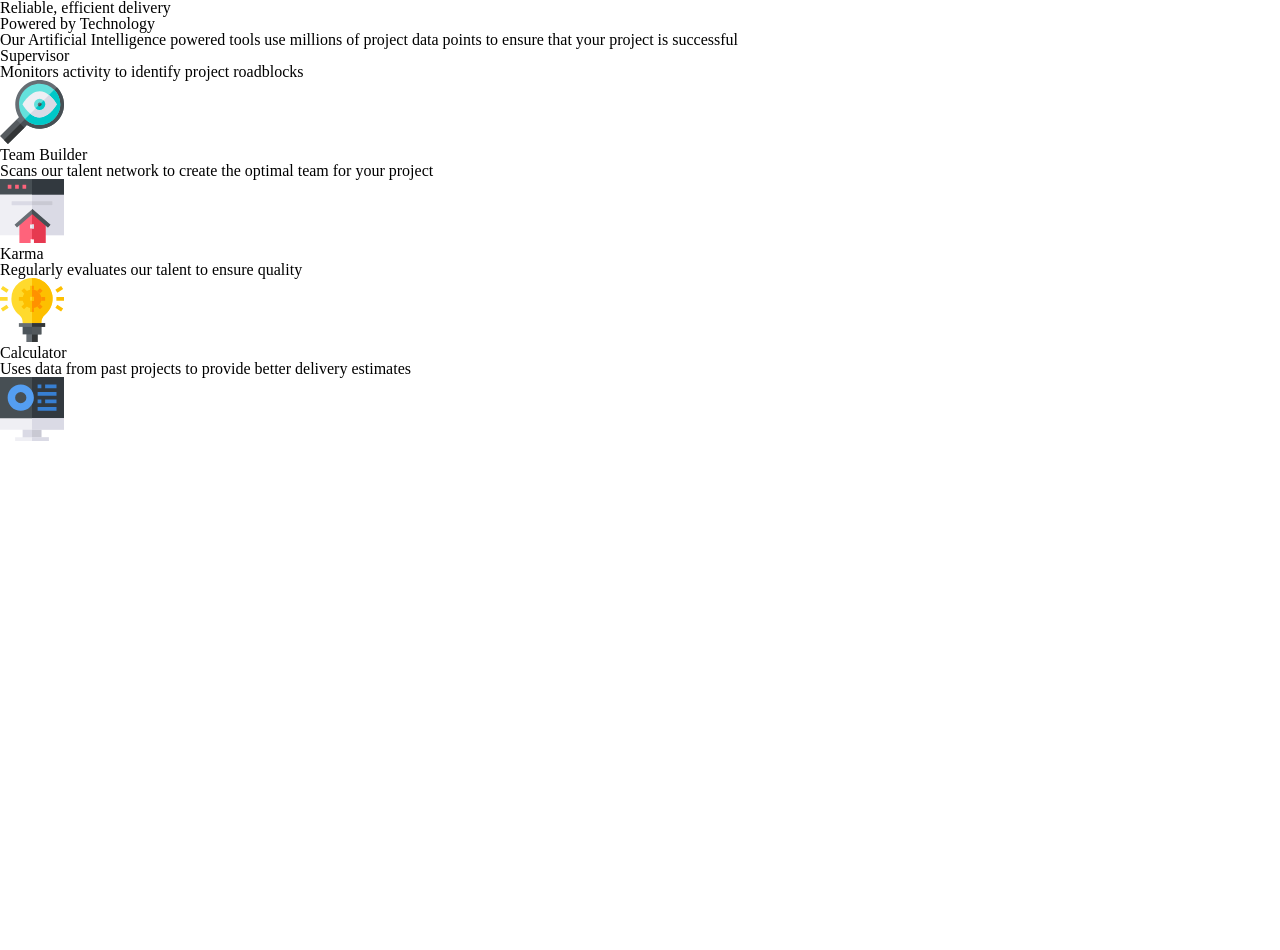
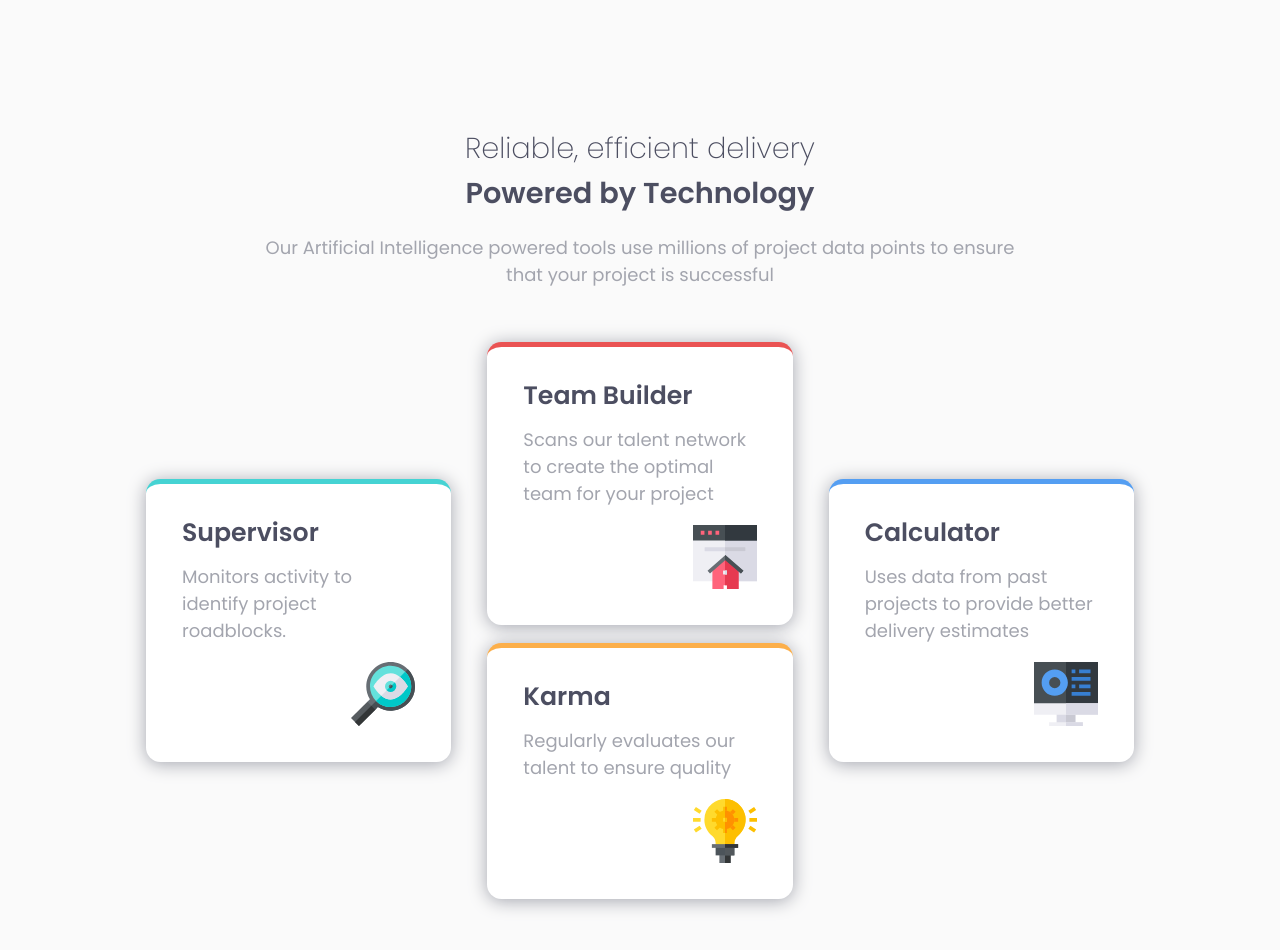
Before and after one commit to moheb2000/Four-card-feature-section-challenge-hub, a plain HTML site: page index.html in a window 1280 px wide. Before the commit the page ends 800 px from the top, so only its background shows below. Drawn offline with Linux system fonts and the light colour scheme.

Commit message:
Complete style.css

```diff
--- a/css/style.css
+++ b/css/style.css
@@ -1,2 +1,120 @@
 @import "reset.css";
 @import url('https://fonts.googleapis.com/css2?family=Poppins:wght@200;400;600&display=swap');
+
+:root {
+  --cl-red: hsl(0, 78%, 62%);
+  --cl-cyan: hsl(180, 62%, 55%);
+  --cl-orange: hsl(34, 97%, 64%);
+  --cl-blue: hsl(212, 86%, 64%);
+  --cl-very-dark-blue: hsl(234, 12%, 34%);
+  --cl-grayish-blue: hsl(229, 6%, 66%);
+  --cl-very-light-gray: hsl(0, 0%, 98%);
+  --cl-white: hsl(0, 100%, 100%);
+
+  --fs-defualt: 15px;
+
+  font: 400 var(--fs-defualt) Poppins;
+}
+
+@media all and (min-width: 1024px) {
+  :root {
+    font-size: 18px;
+  }
+}
+
+body {
+  background:var(--cl-very-light-gray);
+}
+
+main {
+  width: 80%;
+  margin: 7rem 10%;
+}
+
+h1 {
+  color: var(--cl-very-dark-blue);
+  text-align: center;
+  font-size: 1.6rem;
+  font-weight: 200;
+  line-height: 2.5rem;
+  margin-bottom: 1rem;
+}
+
+span {
+  font-weight: 600;
+}
+
+h2 {
+  color: var(--cl-very-dark-blue);
+  font-size: 1.4rem;
+  font-weight: 600;
+  margin-bottom: 1rem;
+}
+
+p {
+  line-height: 1.5rem;
+  color: var(--cl-grayish-blue);
+}
+
+img {
+  display: block;
+  margin-left: auto;
+}
+
+.intro-block {
+  max-width: 768px;
+  margin: 0 auto;
+}
+
+.intro {
+  text-align: center;
+  margin-bottom: 3rem;
+}
+
+.cards {
+  display: flex;
+  flex-direction: column;
+}
+
+.card {
+  background: var(--cl-white);
+  border-radius: .8rem;
+  padding: 2rem;
+  margin-bottom: 2rem;
+  box-shadow: 0px 2px 1rem var(--cl-grayish-blue);
+}
+
+.card p {
+  margin-bottom: 1rem;
+}
+
+.card-1 {
+  border-top: 5px solid var(--cl-cyan);
+}
+
+.card-2 {
+  border-top: 5px solid var(--cl-red);
+}
+
+.card-3 {
+  border-top: 5px solid var(--cl-orange);
+}
+
+.card-4 {
+  border-top: 5px solid var(--cl-blue);
+}
+
+.column {
+  flex: 1;
+}
+
+@media all and (min-width: 768px) {
+  .cards {
+    flex-direction: row;
+    align-items: center;
+  }
+
+  .card {
+    margin: 0 1rem 1rem;
+  }
+}
--- a/index.html
+++ b/index.html
@@ -11,30 +11,36 @@
 
 <body>
   <main>
+    <div class="intro-block">
       <h1>Reliable, efficient delivery<br><span>Powered by Technology</span></h1>
-    <p>Our Artificial Intelligence powered tools use millions of project data points to ensure that your project is successful</p>
+      <p class="intro">Our Artificial Intelligence powered tools use millions of project data points to ensure that your project is successful</p>
+    </div>
     <div class="cards">
-      <div class="card-1">
+      <div class="column">
+        <div class="card-1 card">
           <h2>Supervisor</h2>
-        <p>Monitors activity to identify project roadblocks</p>
+          <p>Monitors activity to identify project roadblocks.</p>
           <img src="images/icon-supervisor.svg" alt="Supervisor icon">
         </div>
-      <div class="cards-2">
-        <div class="card-2">
+      </div>
+      <div class="cards-2 column">
+        <div class="card-2 card">
           <h2>Team Builder</h2>
           <p>Scans our talent network to create the optimal team for your project</p>
           <img src="images/icon-team-builder.svg" alt="team builder icon">
         </div>
-        <div class="card-3">
+        <div class="card-3 card">
           <h2>Karma</h2>
           <p>Regularly evaluates our talent to ensure quality</p>
           <img src="images/icon-karma.svg" alt="karma icon">
         </div>
       </div>
-      <div class="card-4">
+      <div class="column">
+        <div class="card-4 card">
           <h2>Calculator</h2>
           <p>Uses data from past projects to provide better delivery estimates</p>
           <img src="images/icon-calculator.svg" alt="calculator icon">
+        </div>
       </div>
     </div>
   </main>
```
Lines whose indentation alone changed are shown as unchanged.
